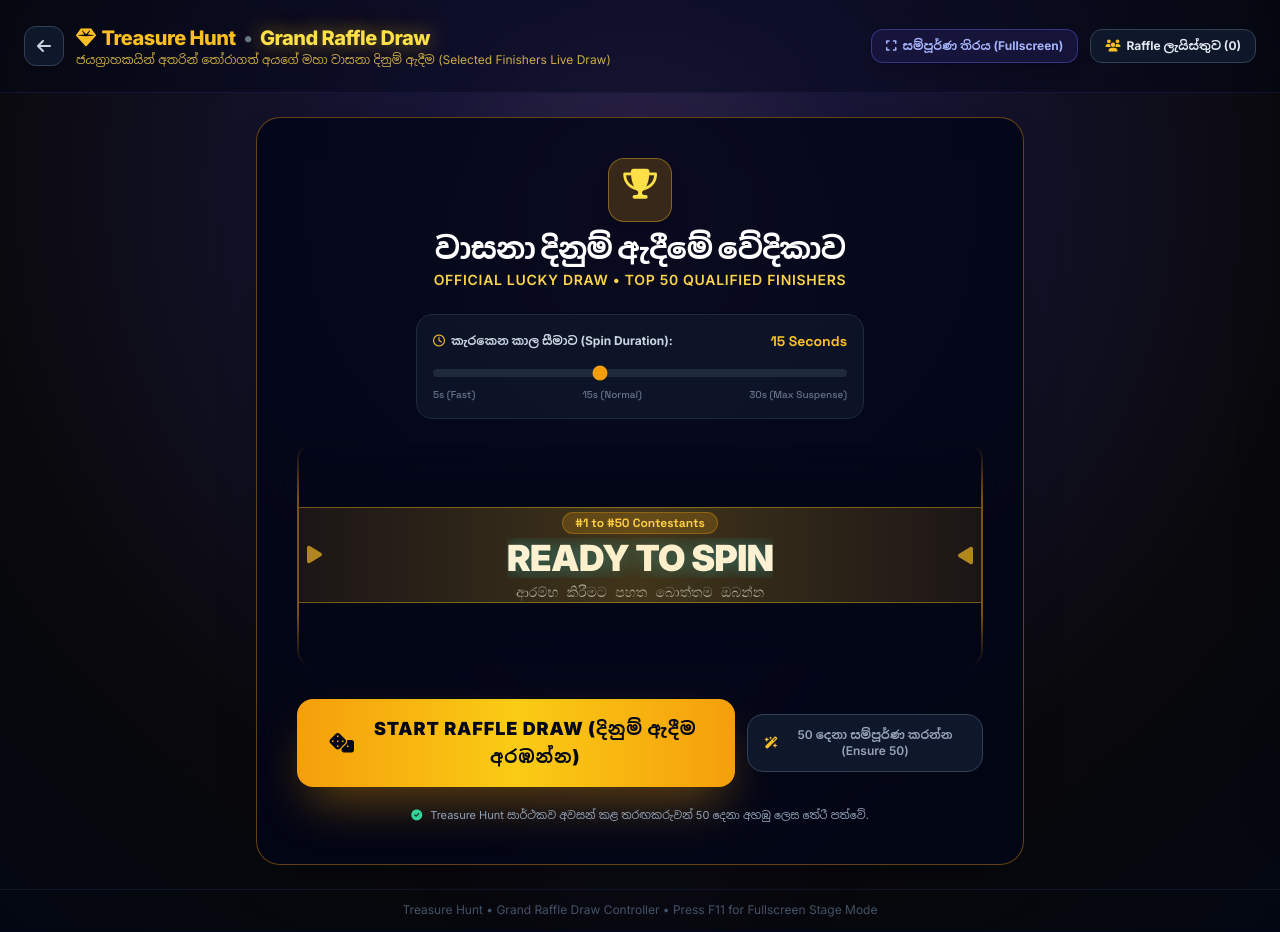
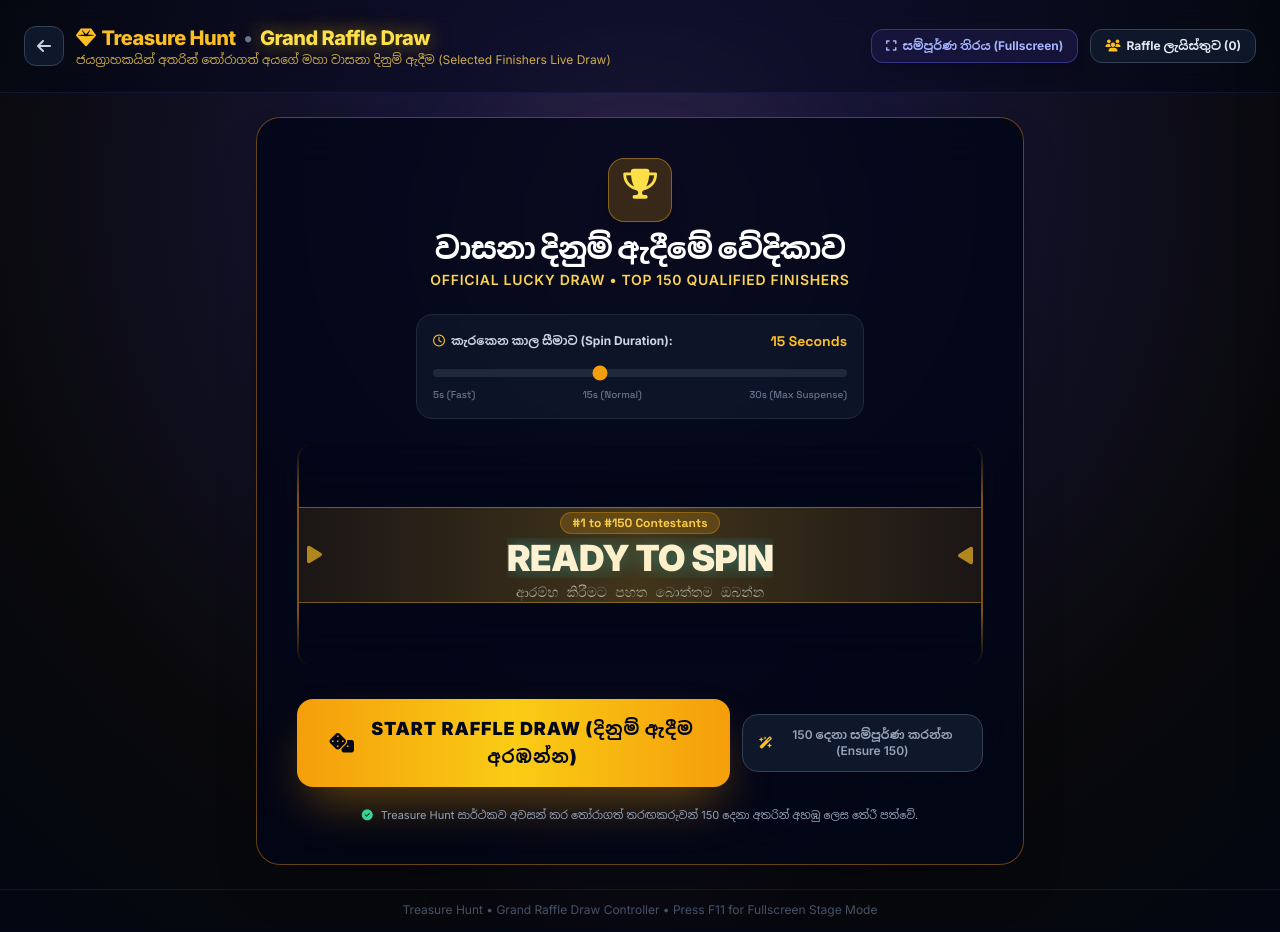
Before and after one commit to lessneverthe831-del/trasurehunts, a Flask app: page /admin/raffle in a window 1280 px wide. Run offline with Flask 3, Linux system fonts and the light colour scheme; the visitor is signed in with stand-in values (Sample User, id 1); data comes from the database, SQL or seed files in the repository; data that the repository does not hold is empty; some libraries are stand-ins or nearby versions.

Commit message:
Add files via upload

```diff
--- a/scavenger_hunt/templates/admin_raffle.html
+++ b/scavenger_hunt/templates/admin_raffle.html
@@ -107,7 +107,7 @@
                     වාසනා දිනුම් ඇදීමේ වේදිකාව
                 </h2>
                 <p class="text-xs sm:text-sm text-amber-300 font-semibold tracking-wider uppercase mt-1">
-                    Official Lucky Draw • Top 50 Qualified Finishers
+                    Official Lucky Draw • Top 150 Qualified Finishers
                 </p>
             </div>
 
@@ -147,7 +147,7 @@
                 <div id="reelStrip" class="space-y-4 py-8 transition-transform">
                     <div id="activeCandidateSlot" class="text-center p-4">
                         <span id="slotRank" class="inline-block px-3 py-0.5 rounded-full bg-amber-500/20 text-amber-300 border border-amber-500/30 font-bold text-xs font-mono-numbers mb-1">
-                            #1 to #50 Contestants
+                            #1 to #150 Contestants
                         </span>
                         <h3 id="slotName" class="text-2xl sm:text-4xl font-black text-white tracking-tight truncate max-w-lg neon-text-cyan">
                             READY TO SPIN
@@ -173,17 +173,17 @@
                     <span>START RAFFLE DRAW (දිනුම් ඇදීම අරඹන්න)</span>
                 </button>
 
-                <button type="button" id="seedBtn" onclick="seedSample50()"
+                <button type="button" id="seedBtn" onclick="seedSample150()"
                     class="px-4 py-3 rounded-2xl bg-slate-900 hover:bg-slate-800 text-slate-400 hover:text-white border border-slate-700 text-xs font-semibold transition-all flex items-center space-x-1.5"
-                    title="Seed demo contestants if fewer than 50 finished">
+                    title="Seed demo contestants if fewer than 150 finished">
                     <i class="fa-solid fa-wand-magic-sparkles text-amber-400"></i>
-                    <span>50 දෙනා සම්පූර්ණ කරන්න (Ensure 50)</span>
+                    <span>150 දෙනා සම්පූර්ණ කරන්න (Ensure 150)</span>
                 </button>
             </div>
 
             <div class="mt-5 text-[11px] text-slate-400 flex items-center justify-center space-x-2">
                 <i class="fa-solid fa-circle-check text-emerald-400"></i>
-                <span>Treasure Hunt සාර්ථකව අවසන් කළ තරඟකරුවන් 50 දෙනා අහඹු ලෙස තේරී පත්වේ.</span>
+                <span>Treasure Hunt සාර්ථකව අවසන් කර තෝරාගත් තරඟකරුවන් 150 දෙනා අතරින් අහඹු ලෙස තේරී පත්වේ.</span>
             </div>
         </div>
 
@@ -241,7 +241,7 @@
         <div class="p-5 border-b border-slate-800 flex items-center justify-between bg-slate-900/60">
             <h3 class="font-bold text-white text-sm flex items-center space-x-2">
                 <i class="fa-solid fa-users text-amber-400"></i>
-                <span>දිනුම් ඇදීමට සුදුසුකම් ලත් 50 දෙනා</span>
+                <span>දිනුම් ඇදීමට සුදුසුකම් ලත් 150 දෙනා</span>
             </h3>
             <button onclick="toggleDrawer()" class="w-8 h-8 rounded-full bg-slate-800 hover:bg-slate-700 text-slate-300 hover:text-white flex items-center justify-center">
                 <i class="fa-solid fa-xmark"></i>
@@ -272,10 +272,10 @@
                 </div>
             </div>
 
-            <!-- 50 Candidates Pool -->
+            <!-- 150 Candidates Pool -->
             <div class="space-y-2 pt-3 border-t border-slate-800">
                 <div class="text-slate-400 font-bold uppercase text-[11px] px-1">
-                    <span>📋 50 දෙනාගේ නාම ලැයිස්තුව (Contestants Pool)</span>
+                    <span>📋 150 දෙනාගේ නාම ලැයිස්තුව (Contestants Pool)</span>
                 </div>
                 <div id="contestantsPoolList" class="space-y-1.5">
                     {% for p in participants %}
@@ -378,7 +378,7 @@
         function startRaffleSpin() {
             if (isSpinning) return;
             if (!participants || participants.length === 0) {
-                alert("දිනුම් ඇදීමට තරඟකරුවන් නොමැත. කරුණාකර '50 දෙනා සම්පූර්ණ කරන්න' බොත්තම ඔබා sample data එකතු කරන්න. (No completed participants in pool. Click 'Ensure 50' to add).");
+                alert("දිනුම් ඇදීමට තරඟකරුවන් නොමැත. කරුණාකර Admin Panel එකෙන් තරඟකරුවන් තෝරන්න හෝ '150 දෙනා සම්පූර්ණ කරන්න' බොත්තම ඔබා sample data එකතු කරන්න. (No completed participants in pool. Click 'Ensure 150' to add).");
                 return;
             }
 
@@ -504,12 +504,12 @@
             drawer.classList.toggle("translate-x-full");
         }
 
-        // Seed 50 demo participants
-        async function seedSample50() {
-            if (!confirm("තරඟය නිමා කළ තරඟකරුවන් 50ක් පද්ධතිය තුළ නොමැති නම්, Demo තරඟකරුවන් 50ක් සම්පූර්ණ කිරීමට අවශ්‍යද? (Seed completed participants up to 50 for live testing?)")) return;
+        // Seed 150 demo participants
+        async function seedSample150() {
+            if (!confirm("තරඟය නිමා කළ තරඟකරුවන් 150ක් පද්ධතිය තුළ නොමැති නම්, Demo තරඟකරුවන් 150ක් සම්පූර්ණ කිරීමට අවශ්‍යද? (Seed completed participants up to 150 for live testing?)")) return;
 
             try {
-                const res = await fetch("{{ url_for('api_raffle_seed_50') }}", { method: "POST" });
+                const res = await fetch("{{ url_for('api_raffle_seed_150') }}", { method: "POST" });
                 const data = await res.json();
                 if (data.success) {
                     alert(data.message);
```
Also changed, not shown: scavenger_hunt/templates/admin_dashboard.html (+11 -11 lines).
